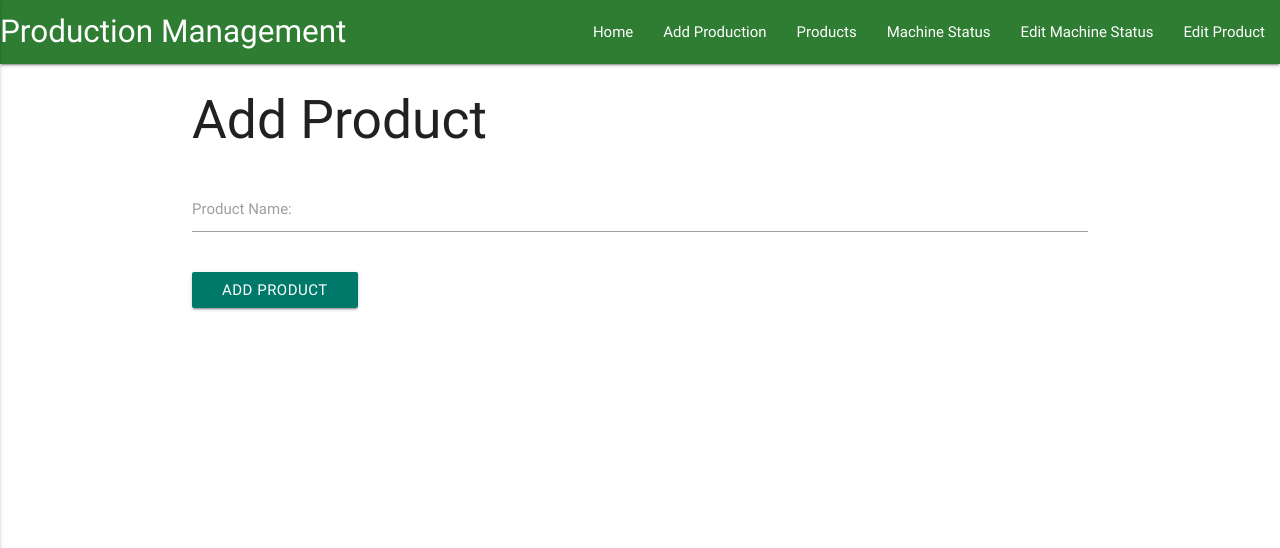
After one commit to ninos77/Production-Management, a Flask app: page /add_product in a window 1280 px wide. The commit adds this page. Shown: the top 548 px of the page. Run offline with Flask 2, Linux system fonts and the light colour scheme; data that the repository does not hold is empty; some libraries are stand-ins or nearby versions.

Commit message:
Add function to add new product to the production with the template and make navbar menu  work on small devices

```diff
--- a/app.py
+++ b/app.py
@@ -41,6 +41,19 @@ def insert_production():
     return redirect(url_for("get_productions"))
 
 
+@app.route("/add_product")
+def add_product():
+    return render_template("addproduct.html",
+                           products=mongo.db.products.find())
+
+
+@app.route("/insert_product", methods=["POST"])
+def insert_product():
+    products = mongo.db.products
+    products.insert_one(request.form.to_dict())
+    return redirect(url_for("get_products"))
+
+
 @app.route('/register_production/<production_id>')
 def register_production(production_id):
     the_production = mongo.db.productions.find_one({"_id": ObjectId(production_id)})
@@ -82,6 +95,12 @@ def delet_production(production_id):
     return redirect(url_for("get_productions"))
 
 
+@app.route('/delet_product/<product_id>')
+def delet_product(product_id):
+    mongo.db.products.remove({"_id": ObjectId(product_id)})
+    return redirect(url_for("get_products"))
+
+
 if __name__ == "__main__":
     app.run(host=os.environ.get("IP"),
             port=int(os.environ.get("PORT")),
--- /dev/null
+++ b/templates/addproduct.html
@@ -0,0 +1,16 @@
+{% extends "base.html" %}  {% block content %}
+
+<h2>Add Product</h2>
+<div class="row">
+  <form action="{{ url_for('insert_product')}}" method="POST" class="col s12">
+      <div class="row">
+      <div class="input-field col s12">
+        <input id="product_name" name="product_name" type="text" class="validate" />
+        <label for="icon_prefix">Product Name:</label>
+      </div>
+    </div>
+      <button class="btn waves-effect teal darken-2 waves-light" type="submit" >Add Product
+     </button>
+  </form>
+</div>
+{% endblock %}
--- a/templates/addproduction.html
+++ b/templates/addproduction.html
@@ -42,7 +42,7 @@
       </div>
    </div>
     <div class="row">
-      <button class="btn waves-effect waves-light" type="submit" >Add Product
+      <button class="btn waves-effect teal darken-2 waves-light" type="submit" >Add Product
      </button>
     </div>
   </form>
--- a/templates/base.html
+++ b/templates/base.html
@@ -13,7 +13,16 @@
   <nav>
     <div class="nav-wrapper green darken-3">
       <a href="{{url_for('get_productions')}}" class="brand-logo">Production Management</a>
-      <ul id="nav-mobile" class="right hide-on-med-and-down">
+      <a href="#" data-activates="mobile-demo" class="button-collapse"><i class="material-icons">menu</i></a>
+      <ul class="right hide-on-med-and-down">
+        <li ><a href="{{url_for('get_productions')}}">Home</a></li>
+        <li ><a href="{{url_for('add_production')}}">Add Production</a></li>
+        <li ><a href="{{url_for('get_products')}}">Products</a></li>
+        <li ><a href="#">Machine Status</a></li>
+        <li ><a href="#">Edit Machine Status</a></li>
+        <li ><a href="#">Edit Product</a></li>
+      </ul>
+       <ul class="side-nav" id="mobile-demo">
         <li ><a href="{{url_for('get_productions')}}">Home</a></li>
         <li ><a href="{{url_for('add_production')}}">Add Production</a></li>
         <li ><a href="{{url_for('get_products')}}">Products</a></li>
@@ -34,6 +43,7 @@
 $(document).ready(function() {
     $('select').material_select();
     $('.collapsible').collapsible();
+    $(".button-collapse").sideNav();
   });
 
 
--- a/templates/products.html
+++ b/templates/products.html
@@ -6,8 +6,8 @@
   <li class="collection-item">
     <div class="row">
         <div class="col s12 l5">
-              <a href="#" class="waves-effect waves-light btn btn_small">Delet</a>
-              <a href="#" class="waves-effect waves-light btn btn_small blue  margin-10"><span>Edit</span></a>
+              <a href="{{url_for('delet_product', product_id=product._id)}}" class="waves-effect waves-light red darken-4 btn btn_small">Delet</a>
+              <a href="#" class="waves-effect waves-light btn btn_small teal darken-2  margin-10"><span>Edit</span></a>
         </div>
         <div class="col s12 l7">
               <h5 class="center-align"><strong>Product Name: </strong>{{product.product_name}}</h5>
@@ -18,7 +18,7 @@
 </ul>
 <div class="row">
     <div class="col s12">
-       <a href="#" class="waves-effect waves-light btn btn_small blue"><span>Add Product</span></a>
+       <a href="{{url_for('add_product')}}" class="waves-effect waves-light teal darken-2 btn btn_small blue"><span>Add Product</span></a>
     </div>
 </div>
 {% endblock %}
--- a/templates/registerproduction.html
+++ b/templates/registerproduction.html
@@ -47,7 +47,7 @@
         </div>
       </div>
       <div class="row">
-      <button class="btn waves-effect waves-light" type="submit" name="action">confirm
+      <button class="btn waves-effect teal darken-2 waves-light" type="submit" name="action">confirm
      </button>
     </div>
     </form>
```
Also changed, not shown: templates/editproduction.html (+7 -1 lines).
